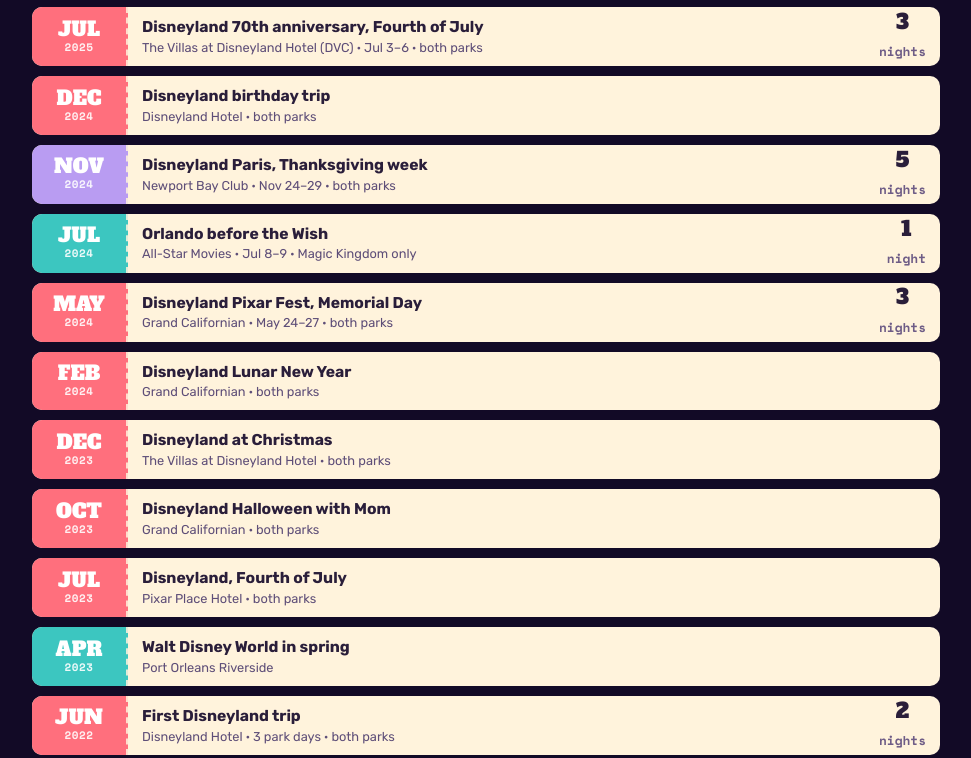
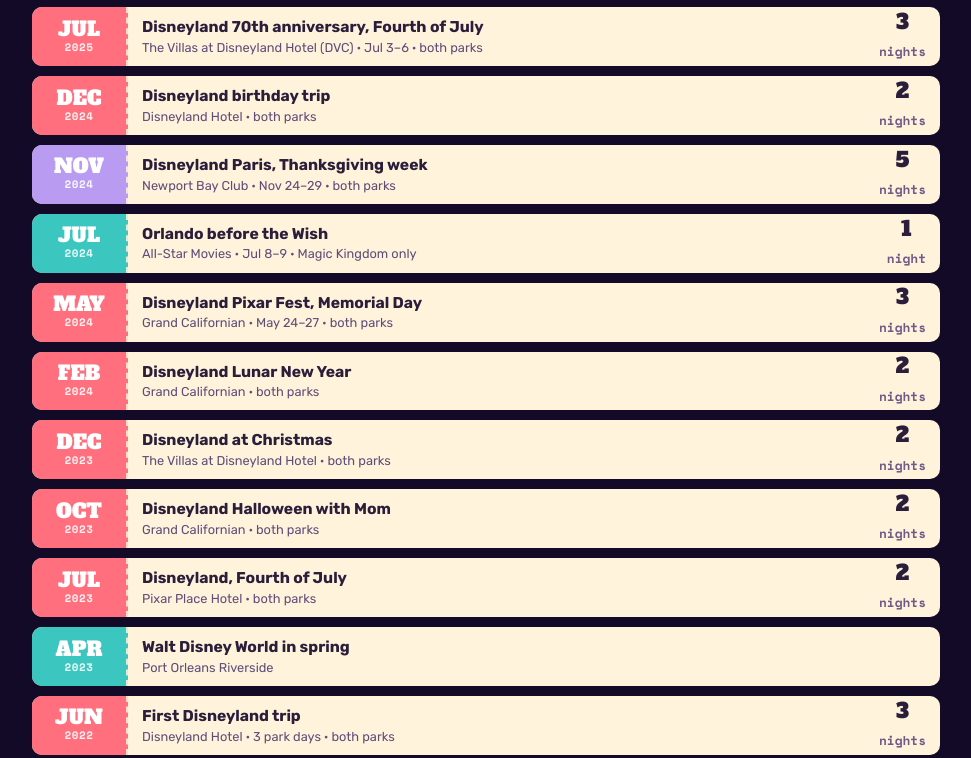
Before and after one commit to joanneliyeng-soo/travel-itineraries, a plain HTML site: page travel/disneyparks.html in a window 1280 px wide. Shown: the part 1586-2344 px from the top of the page, without its empty margins (154-1125 px from the left). Drawn offline with nearby package versions, Linux system fonts and the light colour scheme.

Commit message:
Disney Parks Tracker: Disneyland night counts
Co-Authored-By: Claude Opus 5.5 <noreply@anthropic.com>
Claude-Session: https://claude.ai/code/session_0153FZG1bwo3oeqbApiNrcPp

```diff
--- a/travel/disneyparks.html
+++ b/travel/disneyparks.html
@@ -110,7 +110,7 @@ h2 small{order:2;font:500 .8rem 'Rubik',sans-serif;color:var(--mute);white-space
   <div class="gauges">
     <div class="gauge"><b>10<small> / 12</small></b><span>theme parks</span></div>
     <div class="gauge"><b>14</b><span>resort trips</span></div>
-    <div class="gauge"><b>28+</b><span>nights in Disney hotels</span></div>
+    <div class="gauge"><b>39+</b><span>nights in Disney hotels</span></div>
     <div class="gauge"><b>12</b><span>Disney hotels</span></div>
   </div>
 </header>
@@ -167,16 +167,16 @@ const LOG=[
  ['NOV','2025','Tokyo Disney Resort','#F6C453','Tokyo Disneyland and DisneySea','Fantasy Springs Hotel, Fantasy Chateau · 3-day vacation package from Nov 30',2],
  ['SEP','2025','Walt Disney World','#3CC6C0','Walt Disney World','Old Key West (DVC) · Sep 14–20',6],
  ['JUL','2025','Disneyland Resort','#FF6F7D','Disneyland 70th anniversary, Fourth of July','The Villas at Disneyland Hotel (DVC) · Jul 3–6 · both parks',3],
- ['DEC','2024','Disneyland Resort','#FF6F7D','Disneyland birthday trip','Disneyland Hotel · both parks',0],
+ ['DEC','2024','Disneyland Resort','#FF6F7D','Disneyland birthday trip','Disneyland Hotel · both parks',2],
  ['NOV','2024','Disneyland Paris','#B99CF2','Disneyland Paris, Thanksgiving week','Newport Bay Club · Nov 24–29 · both parks',5],
  ['JUL','2024','Walt Disney World','#3CC6C0','Orlando before the Wish','All-Star Movies · Jul 8–9 · Magic Kingdom only',1],
  ['MAY','2024','Disneyland Resort','#FF6F7D','Disneyland Pixar Fest, Memorial Day','Grand Californian · May 24–27 · both parks',3],
- ['FEB','2024','Disneyland Resort','#FF6F7D','Disneyland Lunar New Year','Grand Californian · both parks',0],
- ['DEC','2023','Disneyland Resort','#FF6F7D','Disneyland at Christmas','The Villas at Disneyland Hotel · both parks',0],
- ['OCT','2023','Disneyland Resort','#FF6F7D','Disneyland Halloween with Mom','Grand Californian · both parks',0],
- ['JUL','2023','Disneyland Resort','#FF6F7D','Disneyland, Fourth of July','Pixar Place Hotel · both parks',0],
+ ['FEB','2024','Disneyland Resort','#FF6F7D','Disneyland Lunar New Year','Grand Californian · both parks',2],
+ ['DEC','2023','Disneyland Resort','#FF6F7D','Disneyland at Christmas','The Villas at Disneyland Hotel · both parks',2],
+ ['OCT','2023','Disneyland Resort','#FF6F7D','Disneyland Halloween with Mom','Grand Californian · both parks',2],
+ ['JUL','2023','Disneyland Resort','#FF6F7D','Disneyland, Fourth of July','Pixar Place Hotel · both parks',2],
  ['APR','2023','Walt Disney World','#3CC6C0','Walt Disney World in spring','Port Orleans Riverside',0],
- ['JUN','2022','Disneyland Resort','#FF6F7D','First Disneyland trip','Disneyland Hotel · 3 park days · both parks',2]];
+ ['JUN','2022','Disneyland Resort','#FF6F7D','First Disneyland trip','Disneyland Hotel · 3 park days · both parks',3]];
 const stub=t=>'<li class="stub" style="--c:'+t[3]+'"><div class="d"><b>'+t[0]+'</b><span>'+t[1]+'</span></div><div class="m"><b>'+t[4]+'</b>'+(t[5]?'<span>'+t[5]+'</span>':'')+'</div>'+(t[6]?'<div class="n"><em>'+t[6]+'</em>night'+(t[6]>1?'s':'')+'</div>':'<div class="n"></div>')+'</li>';
 const ORDER=['Disneyland Resort','Walt Disney World','Disneyland Paris','Tokyo Disney Resort'];
 const logEl=document.getElementById('log');
```
